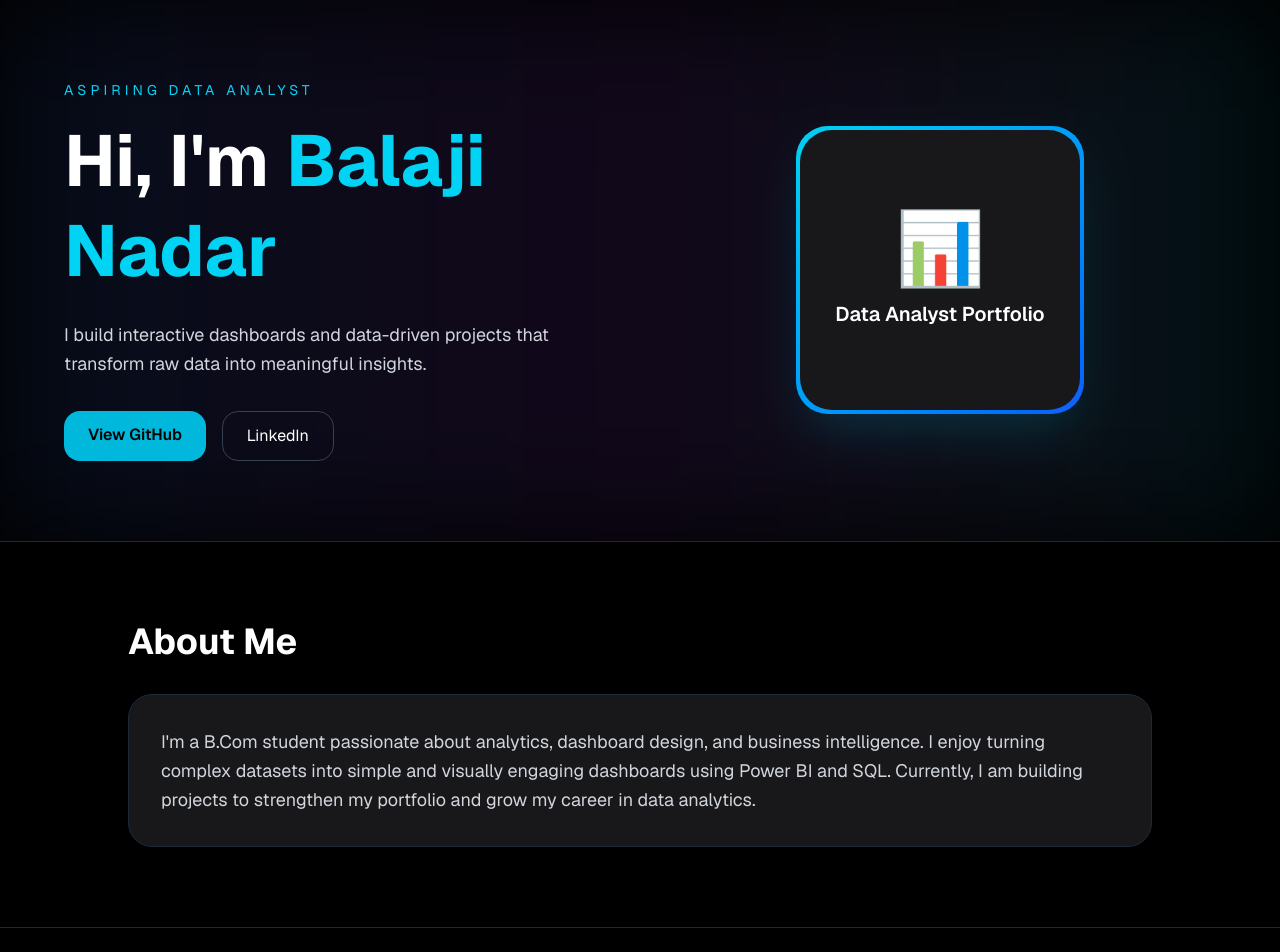
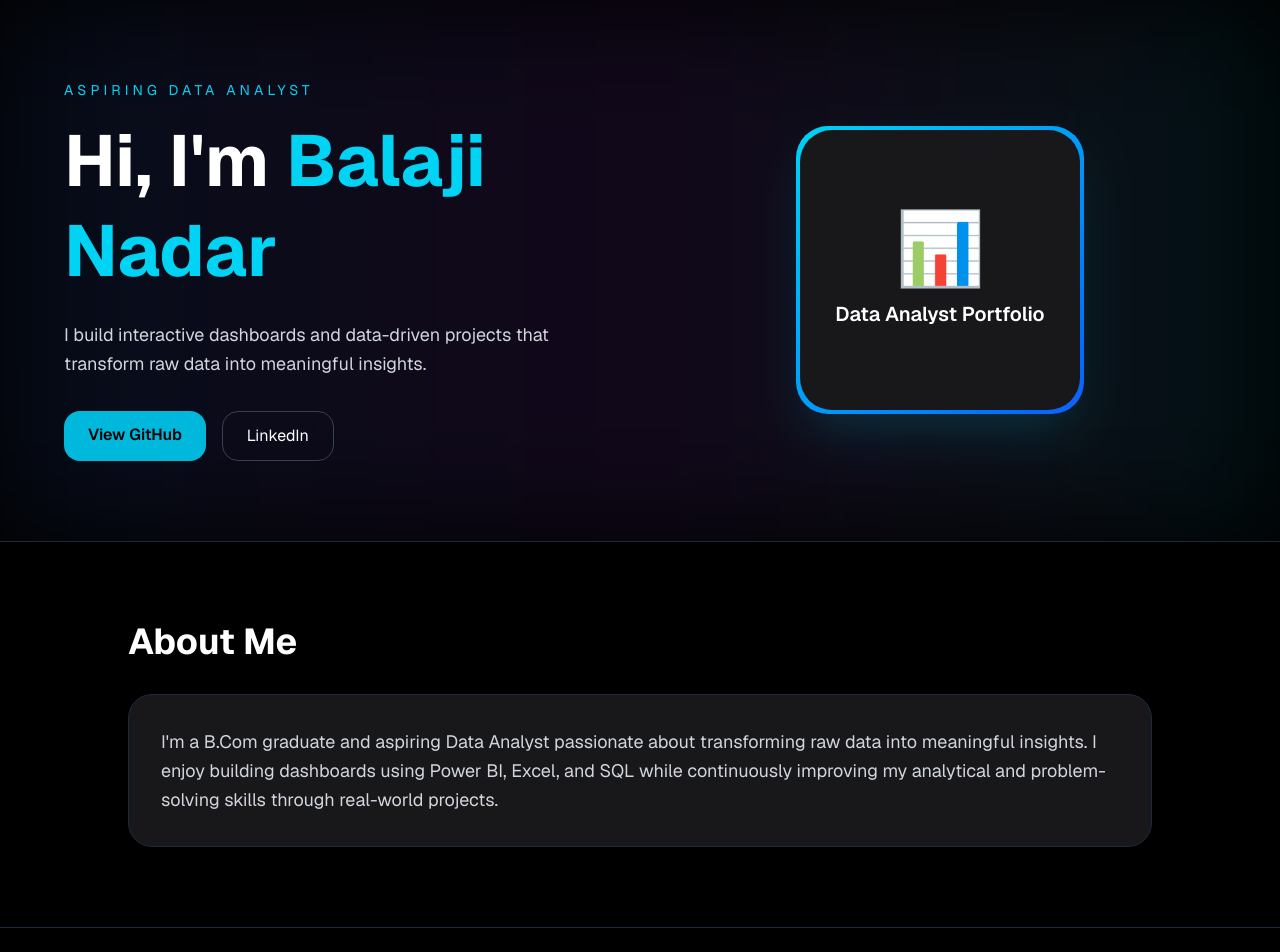
Before and after one commit to Balaji-Analytics/Balaji-portfolio, a Next.js app: page / in a window 1280 px wide. Shown: the top 952 px of the page. Built offline with nearby package versions, Linux system fonts and the light colour scheme.

Commit message:
About Section updated

```diff
--- a/app/page.tsx
+++ b/app/page.tsx
@@ -140,11 +140,7 @@ export default function PortfolioWebsite() {
 
           <div className="bg-zinc-900 border border-gray-800 rounded-3xl p-8 shadow-xl">
             <p className="text-gray-300 text-lg leading-relaxed">
-              I'm a B.Com student passionate about analytics, dashboard design,
-              and business intelligence. I enjoy turning complex datasets into
-              simple and visually engaging dashboards using Power BI and SQL.
-              Currently, I am building projects to strengthen my portfolio and
-              grow my career in data analytics.
+              I'm a B.Com graduate and aspiring Data Analyst passionate about transforming raw data into meaningful insights. I enjoy building dashboards using Power BI, Excel, and SQL while continuously improving my analytical and problem-solving skills through real-world projects.
             </p>
           </div>
         </div>
```
